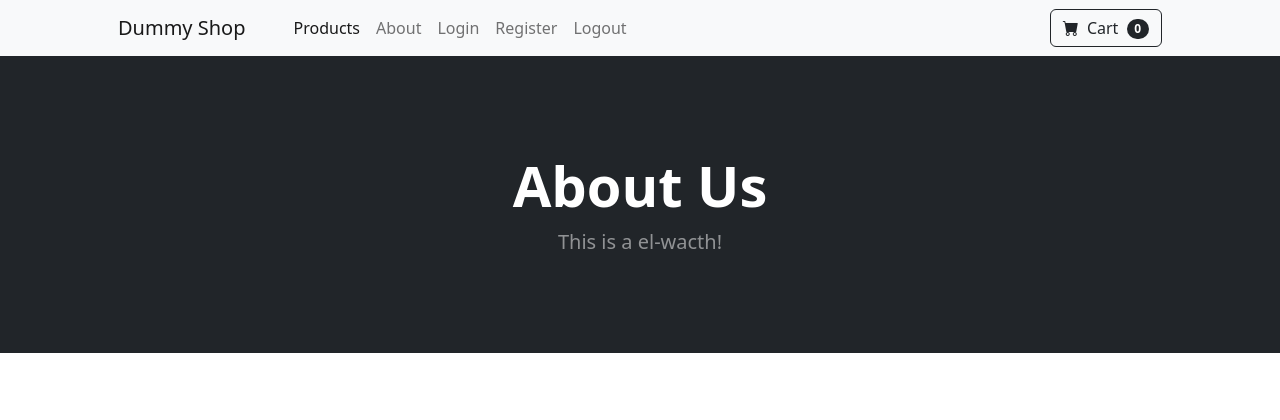
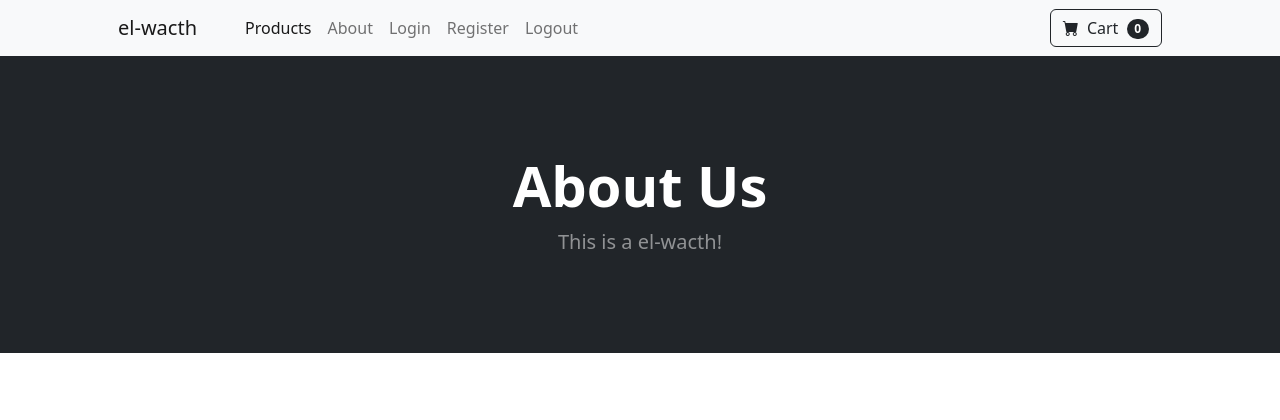
Before and after one commit to HazeRazer21/shop, a Flask app: page /about in a window 1280 px wide. Shown: the top 420 px of the page. Run offline with Flask 3, Linux system fonts and the light colour scheme; parts of the project's set-up code (start-up, migrations or seed data) failed here and were passed over; some libraries are stand-ins or nearby versions.

Commit message:
Update base.html

```diff
--- a/templates/base.html
+++ b/templates/base.html
@@ -17,7 +17,7 @@
 <!-- Navigation-->
 <nav class="navbar navbar-expand-lg navbar-light bg-light">
     <div class="container px-4 px-lg-5">
-        <a class="navbar-brand" href="{{ url_for('home') }}">Dummy Shop</a>
+        <a class="navbar-brand" href="{{ url_for('home') }}">el-wacth</a>
         <button class="navbar-toggler" type="button" data-bs-toggle="collapse" data-bs-target="#navbarSupportedContent"
                 aria-controls="navbarSupportedContent" aria-expanded="false" aria-label="Toggle navigation"><span
                 class="navbar-toggler-icon"></span></button>
```
